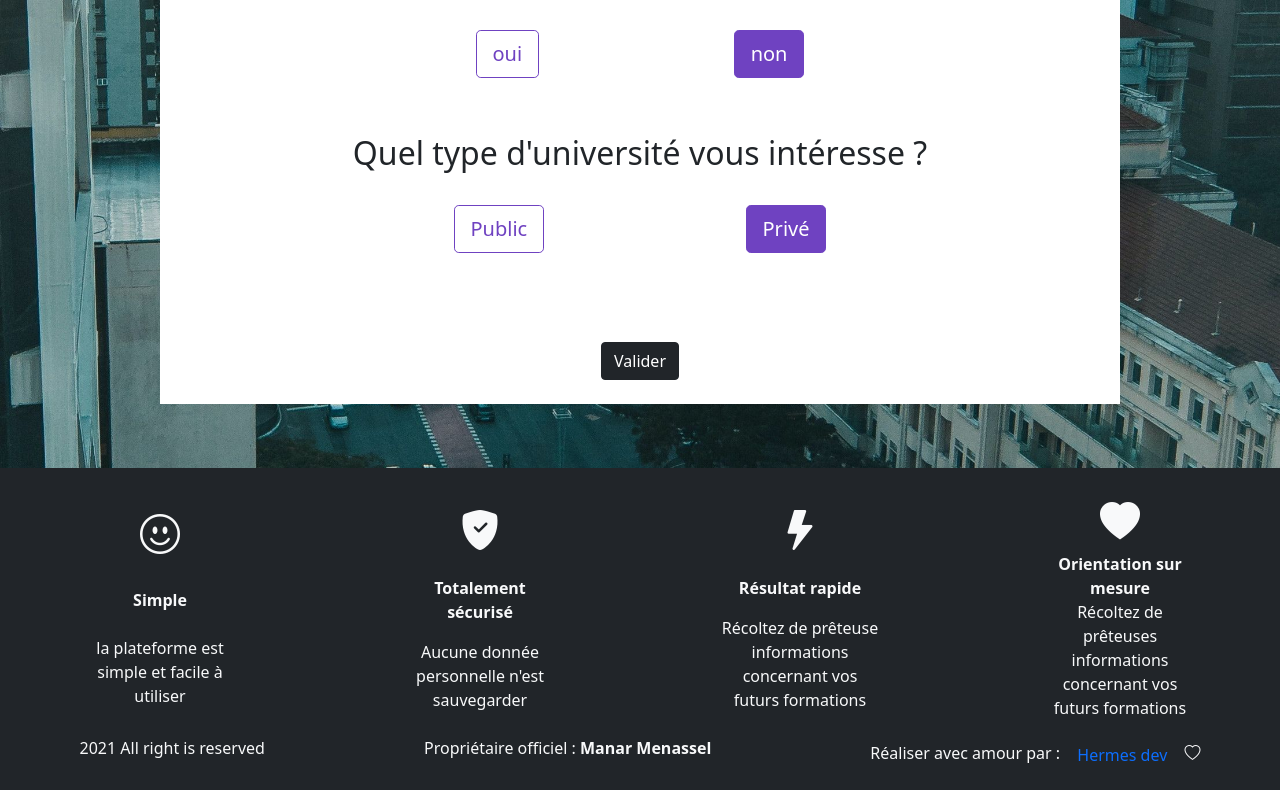
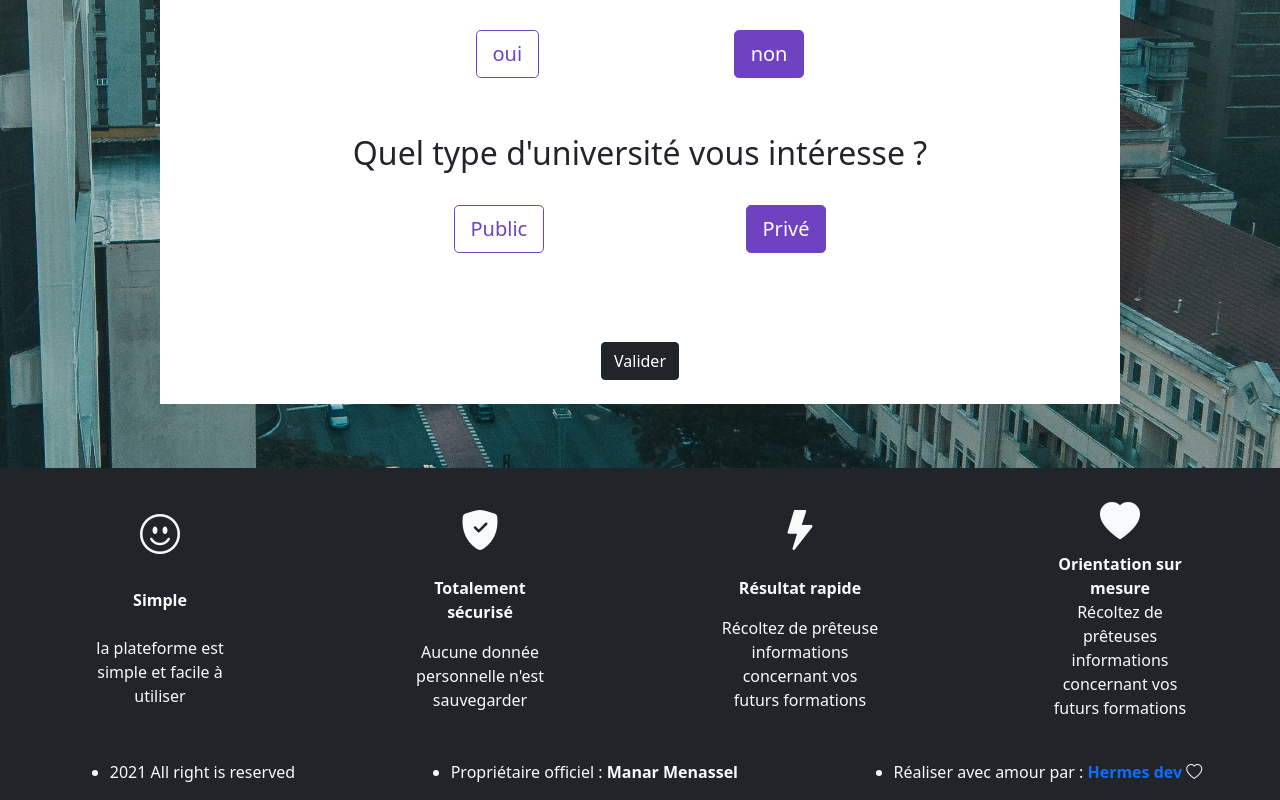
Before and after one commit to sosso21/odin-client, a Next.js app: page /univ in a window 1280 px wide. Shown: the part 1370-2170 px from the top of the page. Built offline with nearby package versions, Linux system fonts and the light colour scheme.

Commit message:
add mention

```diff
--- a/components/footer.js
+++ b/components/footer.js
@@ -15,11 +15,11 @@ const Footer = () => {
       </div>
 
 
-      <div className="d-flex justify-content-around flex-wrap">
-        <p>{new Date().getFullYear()} All right is reserved</p>
-        <p>Propriétaire officiel : <strong>Manar Menassel</strong></p>
-        <p>Réaliser avec amour par : <strong><a href="https://hermes-dev-fr.web.app" className="btn btn-link" >Hermes dev </a></strong> <i className="bi bi-heart"></i> </p>
-      </div>
+      <ul className="mt-4 d-flex justify-content-around flex-wrap">
+        <li>{new Date().getFullYear()} All right is reserved</li>
+        <li>Propriétaire officiel : <strong>Manar Menassel</strong></li>
+        <li>Réaliser avec amour par : <strong><a href="https://hermes-dev-fr.web.app" className="text-link" target="_blanck" >Hermes dev </a></strong> <i className="bi bi-heart"></i> </li>
+      </ul>
 
 
     </footer>
```
